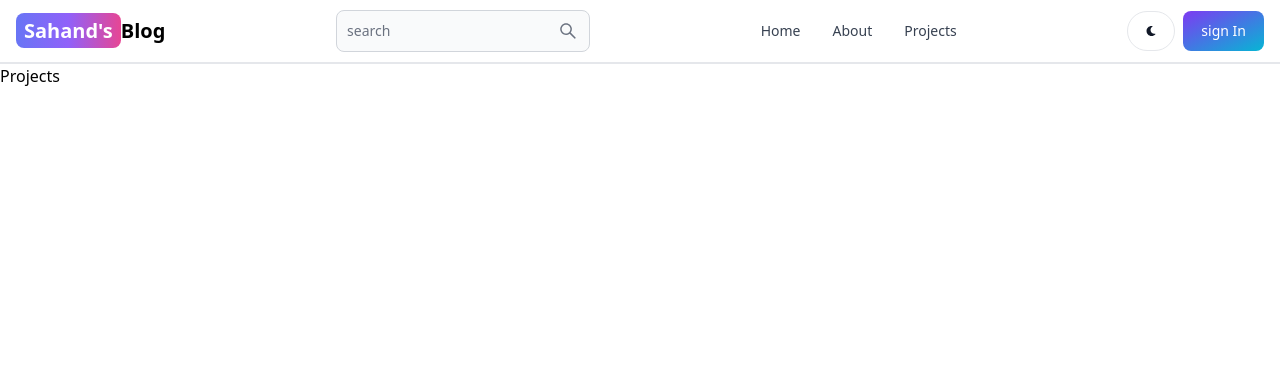
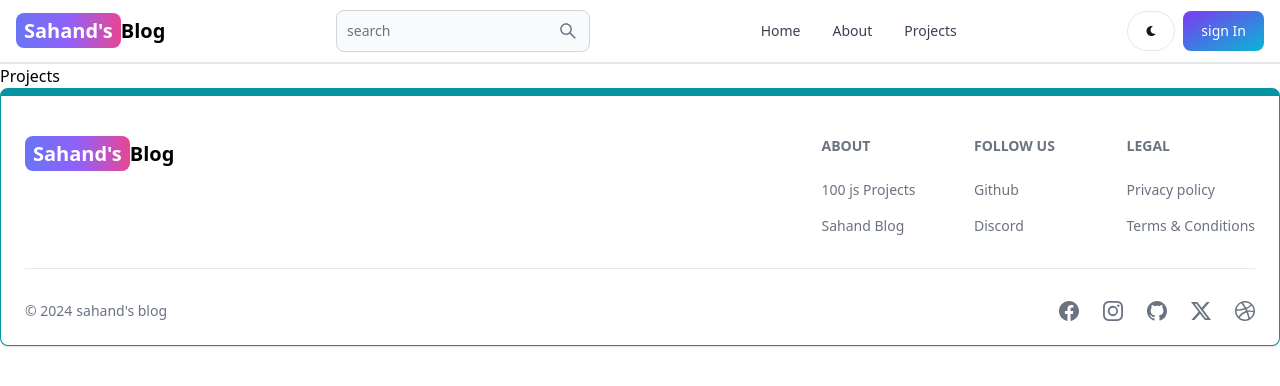
Before and after one commit to deepkuma123/mern-blog, a React (Vite) app in the folder client/: page /projects in a window 1280 px wide. Shown: the top 386 px of the page. Built offline with nearby package versions, Linux system fonts and the light colour scheme.

Commit message:
create the footer component

```diff
--- a/client/src/App.jsx
+++ b/client/src/App.jsx
@@ -7,6 +7,7 @@
 import Dashboard from './pages/Dashboard'
 import Projects from './pages/Projects'
 import Header from './components/Header'
+import Footer from './components/Footer'
 const Main = () => {
   return (
     <BrowserRouter>
@@ -18,7 +19,8 @@
       <Route path='/signUp' element={<SignUp />} />
       <Route path='/dashboard' element={<Dashboard />} />
       <Route path='/projects' element={<Projects />} />
-    </Routes>
+      </Routes>
+      <Footer />
     </BrowserRouter>
   )
 }
--- /dev/null
+++ b/client/src/components/Footer.jsx
@@ -0,0 +1,96 @@
+import { Footer } from "flowbite-react";
+import React from "react";
+import { Link } from "react-router-dom";
+import {
+  BsFacebook,
+  BsInstagram,
+  BsGithub,
+  BsTwitterX,
+  BsDribbble,
+} from "react-icons/bs";
+
+const FooterCom = () => {
+  return (
+    <Footer container className=" border border-t-8 border-teal-500">
+      <div className=" w-full max-w-7xl mx-auto">
+        <div className="grid w-full justify-between sm:flex md:grid-cols-1">
+          <div className=" mt-5">
+            <Link
+              to="/"
+              className=" self-center whitespace-nowrap text-lg sm:text-xl font-semibold dark:text-white"
+            >
+              <span className=" px-2 py-1 rounded-lg text-white bg-gradient-to-r from-indigo-500 via-purple-500 to-pink-500">
+                Sahand's
+              </span>
+              Blog
+            </Link>
+          </div>
+          <div className="grid grid-cols-2 gap-8 mt-4 sm:grid-cols-3 sm:gap-6">
+            <div className="">
+              <Footer.Title title="About" />
+              <Footer.LinkGroup col>
+                <Footer.Link
+                  href="https://www.100jsprojects.com"
+                  target="_blank"
+                  rel="noopener noreferrer"
+                >
+                  100 js Projects
+                </Footer.Link>
+                <Footer.Link
+                  href="/about"
+                  target="_blank"
+                  rel="noopener noreferrer"
+                >
+                  Sahand Blog
+                </Footer.Link>
+              </Footer.LinkGroup>
+            </div>
+            <div className="">
+              <Footer.Title title="Follow Us" />
+              <Footer.LinkGroup col>
+                <Footer.Link
+                  href="#"
+                  // target="_blank"
+                  // rel="noopener noreferrer"
+                >
+                  Github
+                </Footer.Link>
+                <Footer.Link href="#">Discord</Footer.Link>
+              </Footer.LinkGroup>
+            </div>
+            <div className="">
+              <Footer.Title title="Legal" />
+              <Footer.LinkGroup col>
+                <Footer.Link
+                  href="#"
+                  // target="_blank"
+                  // rel="noopener noreferrer"
+                >
+                  Privacy policy
+                </Footer.Link>
+                <Footer.Link href="#">Terms &amp; Conditions</Footer.Link>
+              </Footer.LinkGroup>
+            </div>
+          </div>
+        </div>
+        <Footer.Divider />
+        <div className=" w-full sm:flex sm:justify-between sm:items-center">
+          <Footer.Copyright
+            href="#"
+            by="sahand's blog"
+            year={new Date().getFullYear()}
+          />
+          <div className="flex gap-6 sm:mt-0 mt-4 sm:justify-center">
+          <Footer.Icon href="#" icon={BsFacebook} />
+          <Footer.Icon href="#" icon={BsInstagram} />
+          <Footer.Icon href="#" icon={BsGithub} />
+          <Footer.Icon href="#" icon={BsTwitterX} />
+          <Footer.Icon href="#" icon={BsDribbble} />
+          </div>
+        </div>
+      </div>
+    </Footer>
+  );
+};
+
+export default FooterCom;
```
